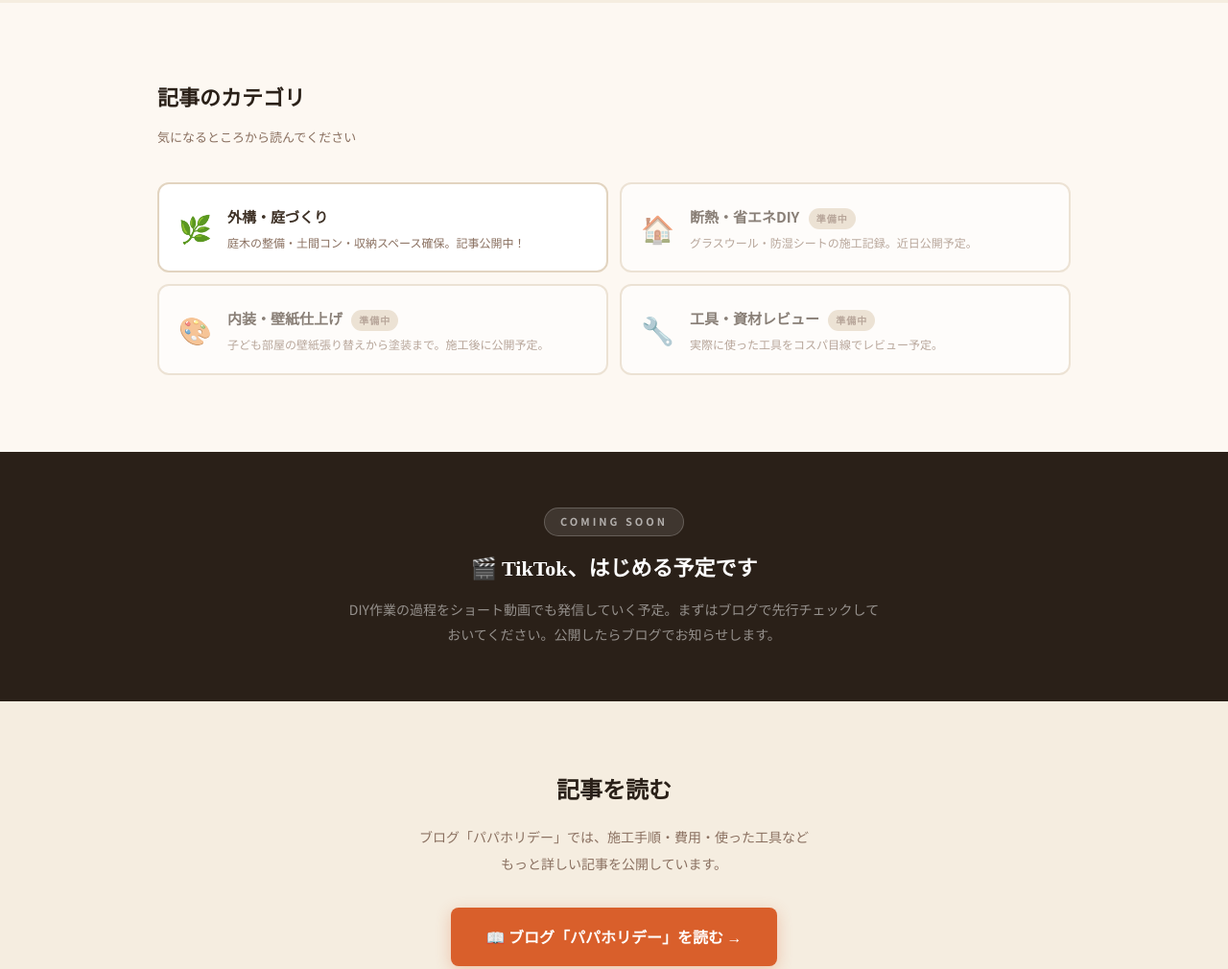
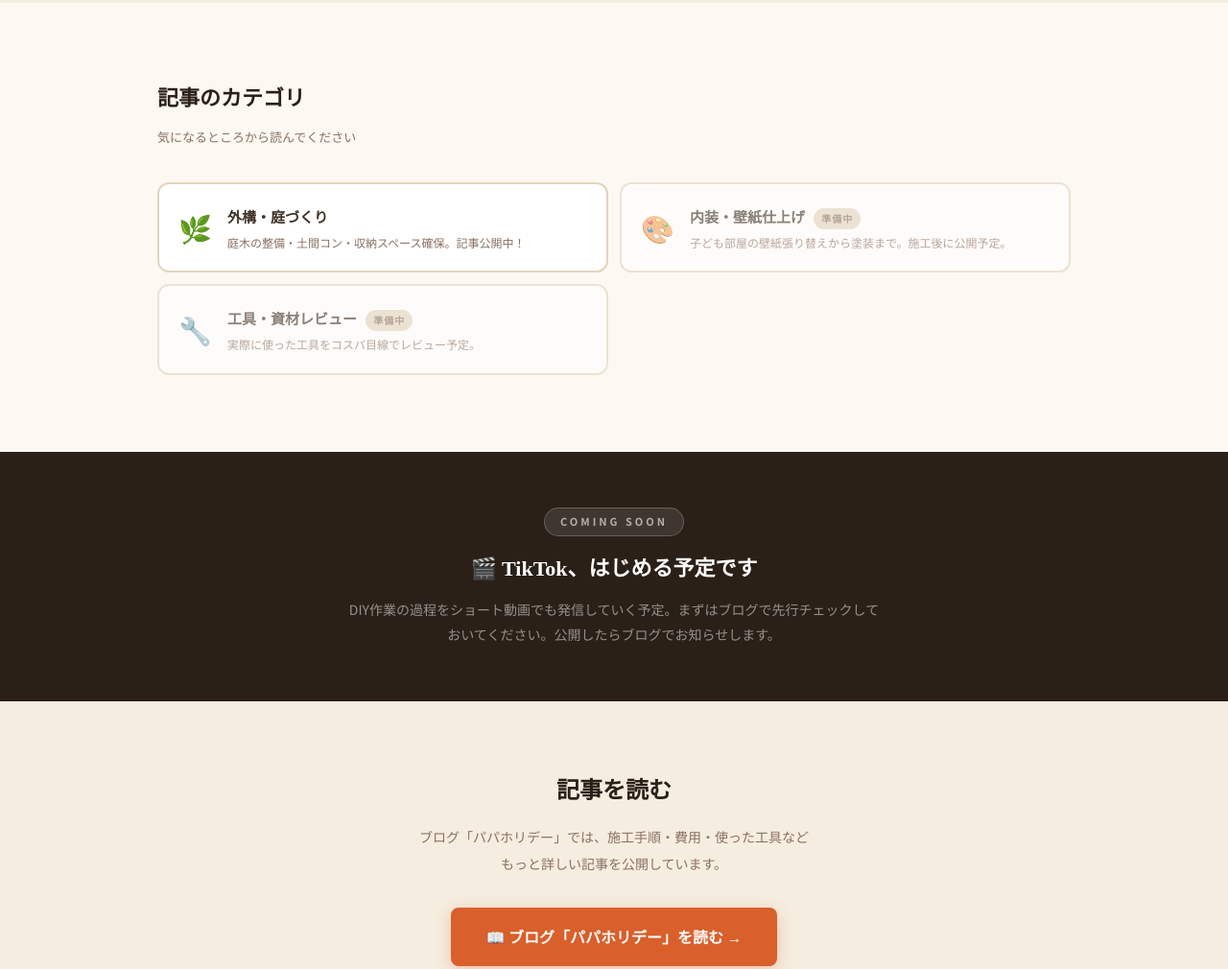
Before and after one commit to o7l8tachiachill22-ctrl/-, an Astro site in the folder papaholiday/: page / in a window 1280 px wide. Shown: the part 3340-4350 px from the top of the page at 96% size. Built offline with nearby package versions, Linux system fonts and the light colour scheme; Astro itself is replaced by a stand-in of ours.

Commit message:
断熱・グラスウールのカテゴリーカードを削除

```diff
--- a/papaholiday/src/pages/index.astro
+++ b/papaholiday/src/pages/index.astro
@@ -925,13 +925,6 @@ footer a { color: var(--light-warm); text-decoration: none; }
       </div>
     </a>
     <div class="topic-card topic-soon">
-      <span class="topic-icon">🏠</span>
-      <div>
-        <div class="topic-name">断熱・省エネDIY <span class="soon-badge">準備中</span></div>
-        <div class="topic-desc">グラスウール・防湿シートの施工記録。近日公開予定。</div>
-      </div>
-    </div>
-    <div class="topic-card topic-soon">
       <span class="topic-icon">🎨</span>
       <div>
         <div class="topic-name">内装・壁紙仕上げ <span class="soon-badge">準備中</span></div>
```
